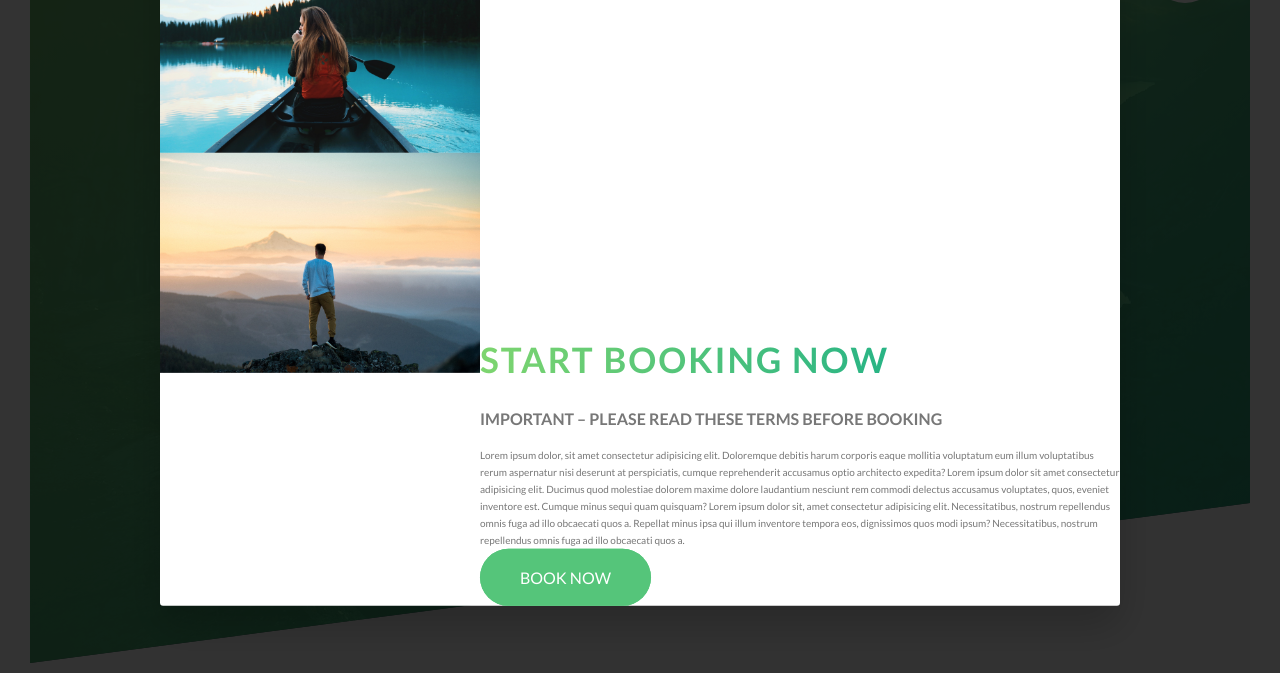
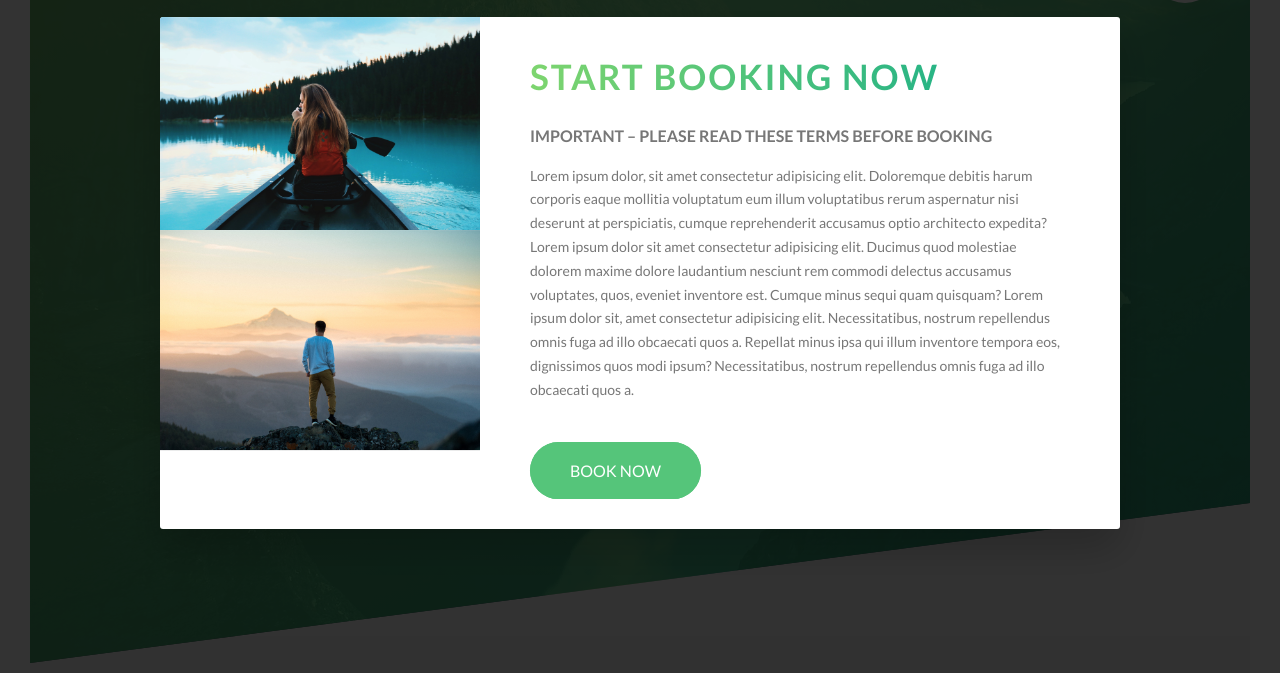
Before and after one commit to JK1320/css-advanced-natours-udemy1, a website: page index.html in a window 1280 px wide. Shown: the part 127-800 px from the top of the page. Drawn offline with Linux system fonts and the light colour scheme; files whose address does not match are found by name.

Commit message:
Added css

```diff
--- a/sass/components/_popup.scss
+++ b/sass/components/_popup.scss
@@ -14,6 +14,7 @@
         background-color: $color-white;
         box-shadow: 0 2rem 4rem rgba($color-black, .2);
         display: table;
+        overflow: hidden;
     }
 
     &__left {
@@ -24,6 +25,8 @@
     &__right {
         width: 66.6666667%;
         display: table-cell;
+        vertical-align: middle;
+        padding: 3rem 5rem;
     }
 
     &__img {
@@ -32,6 +35,7 @@
     }
 
     &__text {
-
+        font-size: 1.4rem;
+        margin-bottom: 4rem;
     }
 }
```
Also changed, not shown: css/style.css.
